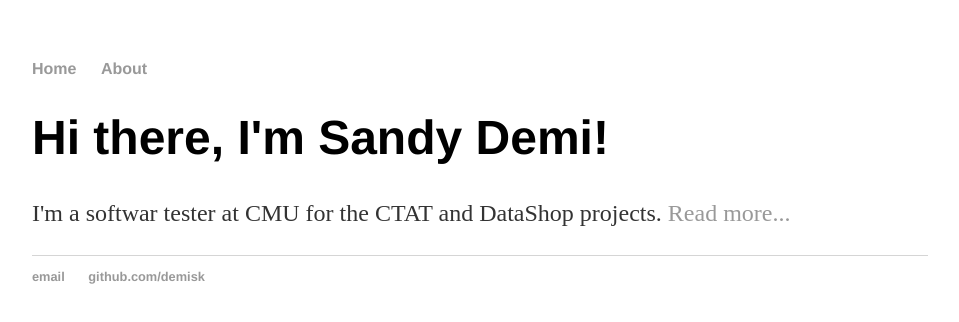
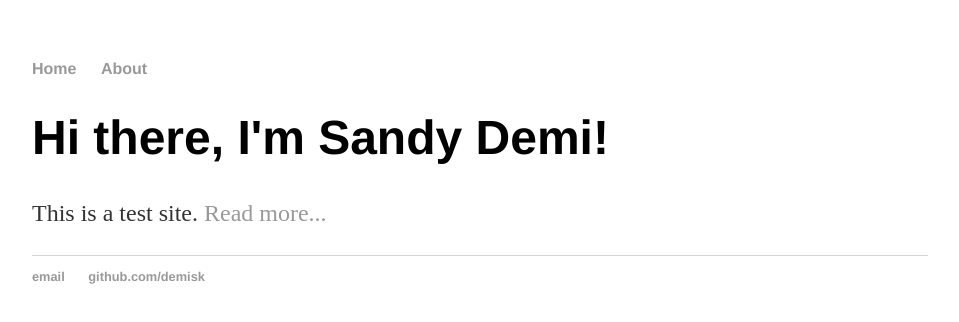
Before and after one commit to demisk/demisk.github.io, a plain HTML site: page index.html in a window 1280 px wide. Shown: the whole page, without its empty margins (160-1119 px from the left). Drawn offline with Linux system fonts and the light colour scheme.

Commit message:
Update index.html

```diff
--- a/index.html
+++ b/index.html
@@ -14,7 +14,7 @@
 		<div class="container">
     		<div class="blurb">
         		<h1>Hi there, I'm Sandy Demi!</h1>
-				<p>I'm a softwar tester at CMU for the CTAT and DataShop projects. <a href="/about">Read more...</a></p>
+				<p>This is a test site. <a href="/about">Read more...</a></p>
     		</div><!-- /.blurb -->
 		</div><!-- /.container -->
 		<footer>
```
